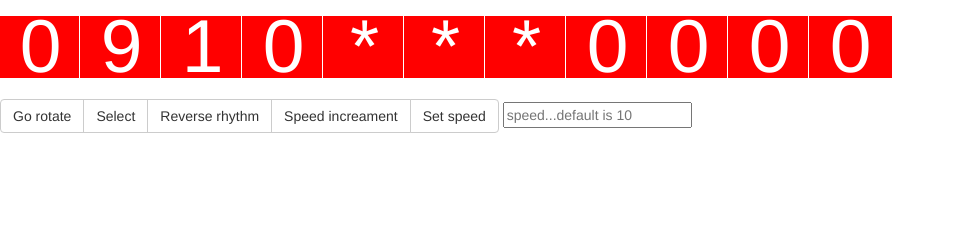
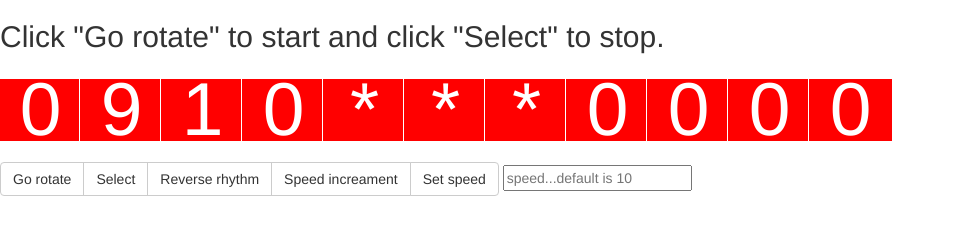
Before and after one commit to Mohammad-amini/Kurdometer, a plain HTML site: page index.html in a window 1280 px wide. Shown: the whole page, without its empty margins (0-955 px from the left). Drawn offline with Linux system fonts and the light colour scheme.

Commit message:
Add note to index.html

```diff
--- a/index.html
+++ b/index.html
@@ -9,6 +9,9 @@
 	<link rel="stylesheet" type="text/css" href="style.css">
 </head>
 <body>
+	<h2>
+		Click "Go rotate" to start and click "Select" to stop.
+	</h2>
 	<div class="kurdo" pattern="[0,9,[1, 9],[0, 1, 2, 3, 4, 5, 6, 7, 8, 9],[],[],[],[0, 1, 2, 3, 4, 5, 6, 7, 8, 9],[0, 1, 2, 3, 4, 5, 6, 7, 8, 9],[0, 1, 2, 3, 4, 5, 6, 7, 8, 9],[0, 1, 2, 3, 4, 5, 6, 7, 8, 9]]" except="[0, 1, 4, 5, 6]" mask-symbol="*" animate1="rotateIn" speed="1" speed_increament="true" rhythm="desc"></div>
 	<div class="btn-group">
 		<input type="button" class="btn btn-default" id="start" value="Go rotate"/>
```
